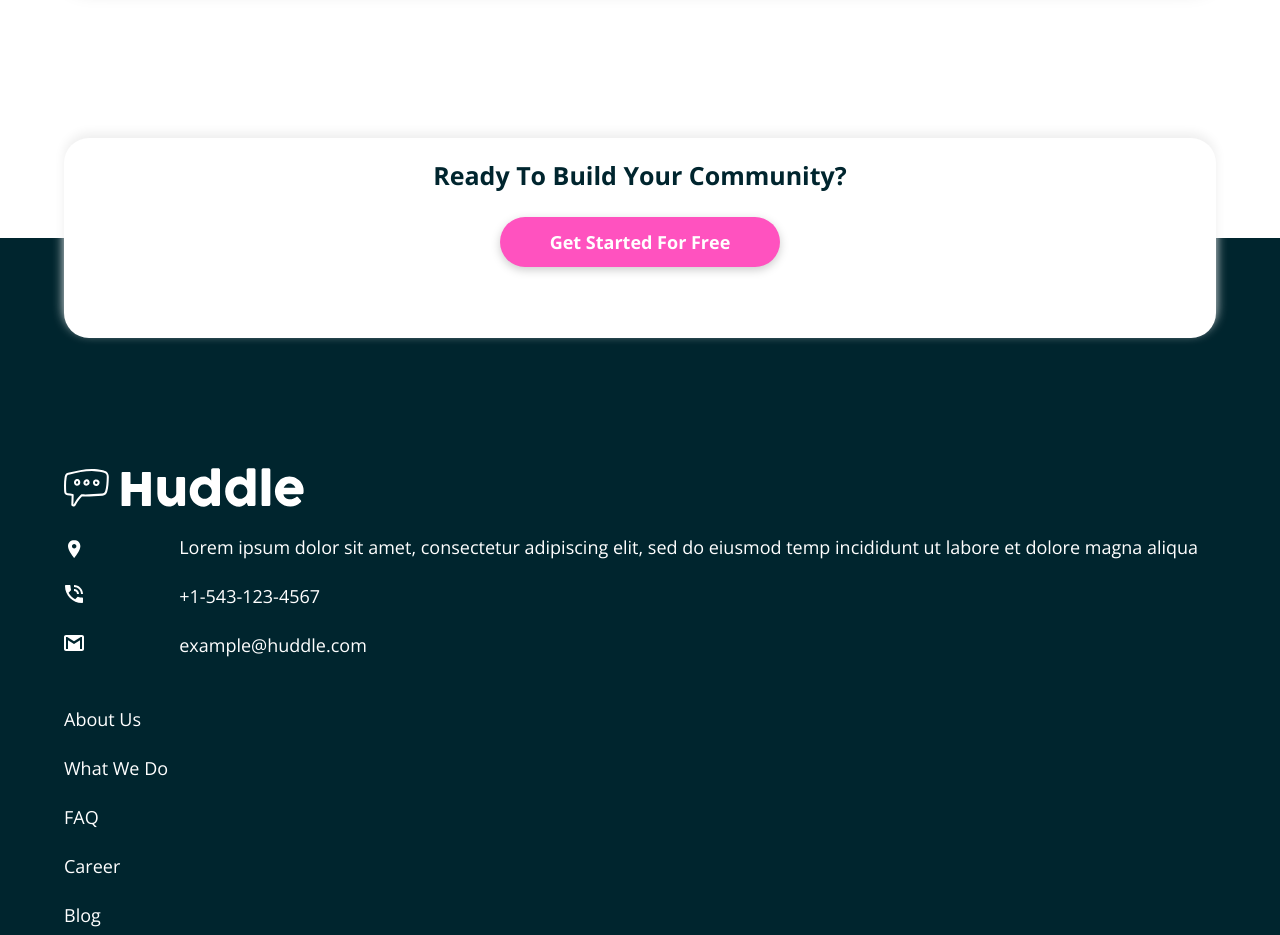
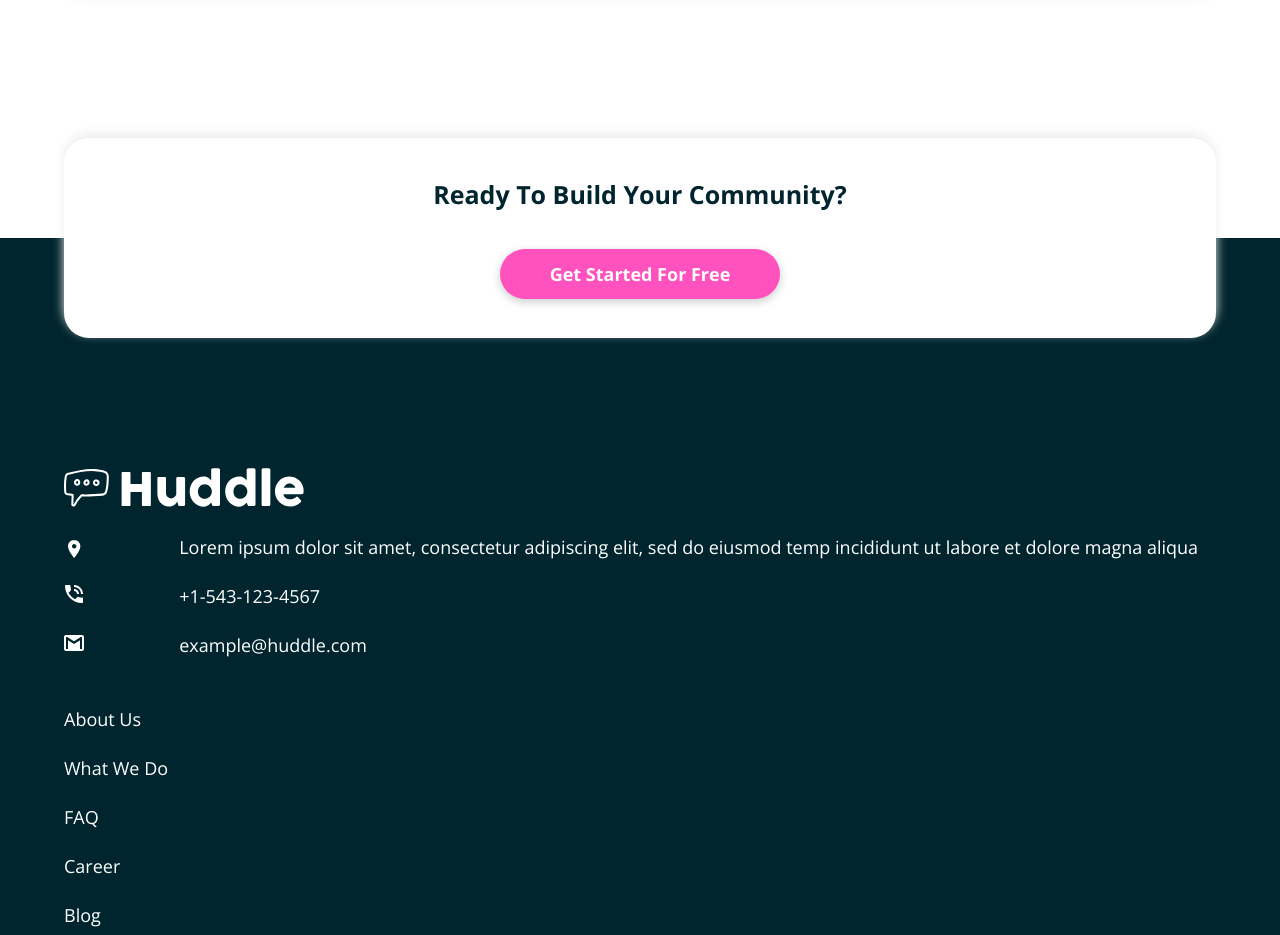
Before and after one commit to dcuevasdev/huddle-landing-page-with-alternating-feature-blocks-master, a plain HTML site: page index.html in a window 1280 px wide. Shown: the part 4720-5655 px from the top of the page. Drawn offline with nearby package versions, Linux system fonts and the light colour scheme; files whose address does not match are found by name.

Commit message:
Centrado del contenido de la card

```diff
--- a/scss/_card.scss
+++ b/scss/_card.scss
@@ -4,6 +4,9 @@
   &__box {
     position: absolute;
     top: calc(100% - 100px);
+    display: flex;
+    flex-wrap: wrap;
+    align-items: center;
     width: 90%;
     height: 200px;
     padding: 20px;
@@ -11,7 +14,12 @@
     background-color: white;
     box-shadow: 0 -5px 11px #eee;
     h2 {
+      width: 100%;
+      margin-bottom: 0;
       text-align: center;
+    }
+    a {
+      margin-top: 0;
     }
   }
 }
```
Also changed, not shown: css/styles.css.
